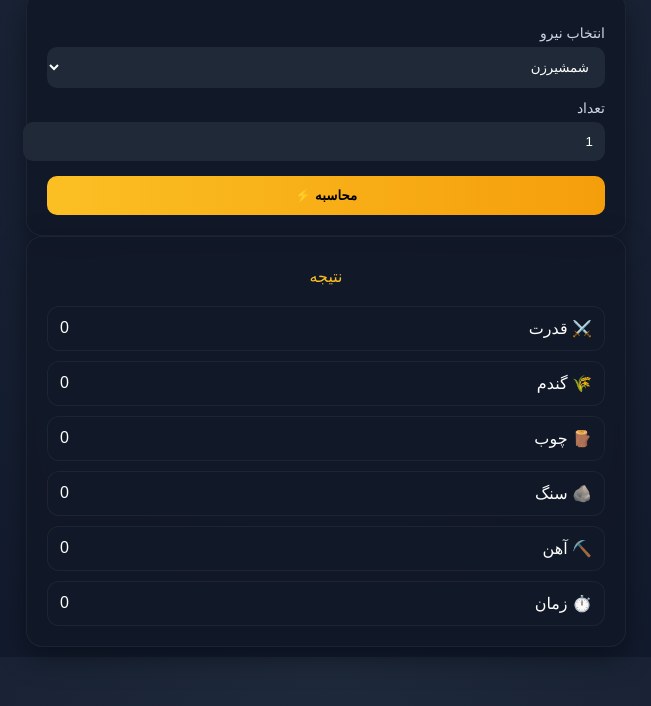
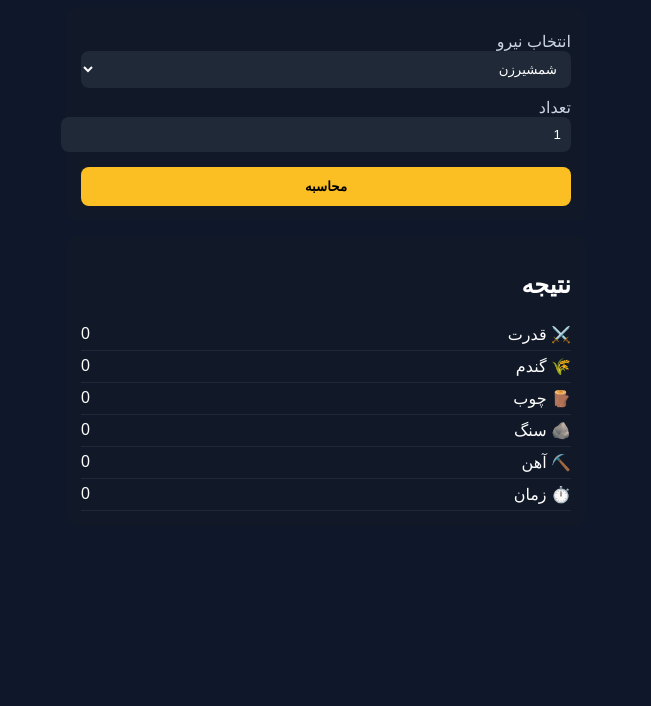
Before and after one commit to h4midfx/CastleBazar, a plain HTML site: page test.html in a window 1280 px wide. Shown: the part 94-800 px from the top of the page, without its empty margins (314-965 px from the left). Drawn offline with Linux system fonts and the light colour scheme.

Commit message:
Refactor HTML structure and styles for calculator
Updated the title and improved styling for the calculator. Enhanced the layout and functionality of the result display.

```diff
--- a/test.html
+++ b/test.html
@@ -4,103 +4,67 @@
 <head>
 <meta charset="UTF-8">
 <meta name="viewport" content="width=device-width, initial-scale=1.0">
-<title>⚔️ محاسبه‌گر ارتش</title>
+<title>ماشین حساب نیروها</title>
 
 <style>
-body{
-    margin:0;
-    font-family:Arial;
-    background: radial-gradient(circle at top,#1e293b,#0f172a);
-    color:white;
+body {
+    margin: 0;
+    font-family: Arial;
+    background: #0f172a;
+    color: white;
+    display: flex;
+    justify-content: center;
+    padding: 20px;
 }
 
-/* HEADER */
-.header{
-    text-align:center;
-    padding:25px;
-    font-size:22px;
-    font-weight:bold;
-    color:#fbbf24;
-    letter-spacing:1px;
+.container {
+    width: 100%;
+    max-width: 520px;
 }
 
-/* MAIN CARD */
-.container{
-    max-width:600px;
-    margin:auto;
-    padding:10px;
+h1 {
+    text-align: center;
+    color: #fbbf24;
 }
 
-.card{
-    background:rgba(17,24,39,0.9);
-    border:1px solid rgba(255,255,255,0.05);
-    border-radius:16px;
-    padding:20px;
-    box-shadow:0 10px 30px rgba(0,0,0,0.4);
-    backdrop-filter: blur(6px);
+.card, .result {
+    background: #111827;
+    padding: 15px;
+    border-radius: 12px;
+    margin-top: 15px;
 }
 
-/* INPUTS */
-label{
-    display:block;
-    margin-top:12px;
-    color:#cbd5e1;
-    font-size:14px;
+label {
+    display: block;
+    margin-top: 10px;
+    color: #cbd5e1;
 }
 
-select, input{
-    width:100%;
-    padding:12px;
-    margin-top:6px;
-    border-radius:10px;
-    border:none;
-    background:#1f2937;
-    color:white;
-    outline:none;
+select, input {
+    width: 100%;
+    padding: 10px;
+    border-radius: 8px;
+    border: none;
+    background: #1f2937;
+    color: white;
 }
 
-button{
-    width:100%;
-    margin-top:15px;
-    padding:12px;
-    border-radius:10px;
-    border:none;
-    background:linear-gradient(90deg,#fbbf24,#f59e0b);
-    font-weight:bold;
-    cursor:pointer;
-    transition:0.2s;
+button {
+    width: 100%;
+    margin-top: 15px;
+    padding: 12px;
+    border: none;
+    border-radius: 8px;
+    background: #fbbf24;
+    font-weight: bold;
+    cursor: pointer;
 }
 
-button:hover{
-    transform:scale(1.03);
-}
-
-/* RESULT GRID */
-.result{
-    margin-top:20px;
-    display:grid;
-    gap:10px;
-}
-
-.box{
-    background:#111827;
-    padding:12px;
-    border-radius:12px;
-    display:flex;
-    justify-content:space-between;
-    border:1px solid rgba(255,255,255,0.05);
-    transition:0.2s;
-}
-
-.box:hover{
-    background:#1f2937;
-}
-
-/* COLORS */
-.title{
-    text-align:center;
-    margin-top:10px;
-    color:#fbbf24;
+.row {
+    display: flex;
+    justify-content: space-between;
+    padding: 6px 0;
+    border-bottom: 1px solid #1f2937;
 }
 </style>
 
@@ -108,9 +72,9 @@ button:hover{
 
 <body>
 
-<div class="header">⚔️ محاسبه‌گر حرفه‌ای ارتش ⚔️</div>
+<div class="container">
 
-<div class="container">
+<h1>⚔️ ماشین حساب نیروها</h1>
 
 <div class="card">
 
@@ -120,24 +84,20 @@ button:hover{
 <label>تعداد</label>
 <input type="number" id="count" value="1" min="1">
 
-<button onclick="calculate()">محاسبه ⚡</button>
+<button onclick="calculate()">محاسبه</button>
 
 </div>
 
-<div class="card">
-
-<div class="title">نتیجه</div>
-
 <div class="result">
 
-<div class="box"><span>⚔️ قدرت</span><span id="power">0</span></div>
-<div class="box"><span>🌾 گندم</span><span id="wheat">0</span></div>
-<div class="box"><span>🪵 چوب</span><span id="wood">0</span></div>
-<div class="box"><span>🪨 سنگ</span><span id="stone">0</span></div>
-<div class="box"><span>⛏️ آهن</span><span id="iron">0</span></div>
-<div class="box"><span>⏱️ زمان</span><span id="time">0</span></div>
+<h2>نتیجه</h2>
 
-</div>
+<div class="row"><span>⚔️ قدرت</span><span id="power">0</span></div>
+<div class="row"><span>🌾 گندم</span><span id="wheat">0</span></div>
+<div class="row"><span>🪵 چوب</span><span id="wood">0</span></div>
+<div class="row"><span>🪨 سنگ</span><span id="stone">0</span></div>
+<div class="row"><span>⛏️ آهن</span><span id="iron">0</span></div>
+<div class="row"><span>⏱️ زمان</span><span id="time">0</span></div>
 
 </div>
 
@@ -171,34 +131,47 @@ const units = {
 "گاری": {w:589, wood:633, stone:257, iron:212, time:0.57, power:53.65},
 "ارابه": {w:120, wood:100, stone:150, iron:80, time:0.25, power:55.1},
 "سایه سوار": {w:582, wood:347, stone:221, iron:361, time:1.21, power:88.4},
+"سگ شکاری": {w:176, wood:133, stone:177, iron:33, time:0.50, power:51.5},
+"گاومیش": {w:91, wood:91, stone:321, iron:262, time:1.30, power:59.35},
+"فیل": {w:203, wood:203, stone:446, iron:234, time:1.30, power:76.65},
+"کرگدن": {w:343, wood:306, stone:446, iron:303, time:1.13, power:89.4},
 "خرس": {w:468, wood:439, stone:321, iron:368, time:1.19, power:95.65}
 };
 
+// fill dropdown
 const select = document.getElementById("unit");
-
-for(let u in units){
+for (let u in units) {
     let opt = document.createElement("option");
     opt.value = u;
     opt.innerText = u;
     select.appendChild(opt);
 }
 
-function formatTime(min){
-    let h = Math.floor(min/60);
-    let m = Math.round(min%60);
-    return h>0 ? `${h} ساعت ${m} دقیقه` : `${m} دقیقه`;
+// FIX TIME FUNCTION
+function formatTime(min) {
+    let hours = Math.floor(min / 60);
+    let minutes = Math.round(min % 60);
+
+    if (hours > 0) {
+        return hours + " ساعت " + minutes + " دقیقه";
+    }
+    return minutes + " دقیقه";
 }
 
-function calculate(){
+function calculate() {
+
     let u = units[select.value];
-    let n = +document.getElementById("count").value;
+    let n = parseInt(document.getElementById("count").value);
 
-    document.getElementById("power").innerText = Math.floor(u.power*n);
-    document.getElementById("wheat").innerText = u.w*n;
-    document.getElementById("wood").innerText = u.wood*n;
-    document.getElementById("stone").innerText = u.stone*n;
-    document.getElementById("iron").innerText = u.iron*n;
-    document.getElementById("time").innerText = formatTime(u.time*n);
+    let totalTime = u.time * n; // MINUTES
+
+    document.getElementById("power").innerText = Math.floor(u.power * n);
+    document.getElementById("wheat").innerText = u.w * n;
+    document.getElementById("wood").innerText = u.wood * n;
+    document.getElementById("stone").innerText = u.stone * n;
+    document.getElementById("iron").innerText = u.iron * n;
+
+    document.getElementById("time").innerText = formatTime(totalTime);
 }
 </script>
 
```
